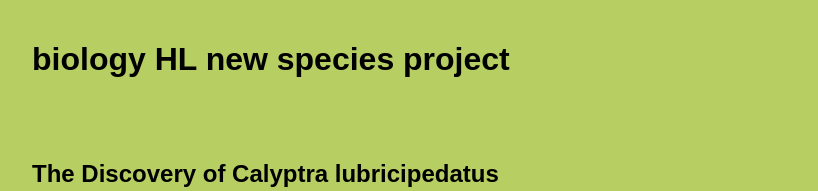
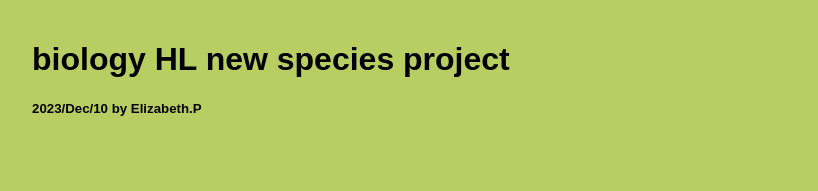
Before and after one commit to Ezalbheti/new-species-project, a plain HTML site: page index.html in a window 1280 px wide. Shown: the top 191 px of the page, without its empty margins (228-1046 px from the left). Drawn offline with Linux system fonts and the light colour scheme; a script that the page names is missing.

Commit message:
Update index.html

```diff
--- a/index.html
+++ b/index.html
@@ -12,6 +12,7 @@
 <body>
     <header>
         <h1> biology HL new species project </h1>
+          <h5>2023/Dec/10 by Elizabeth.P</h5>
     </header>
 
     <main>
```
